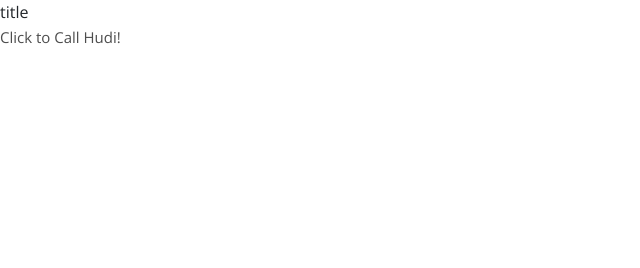
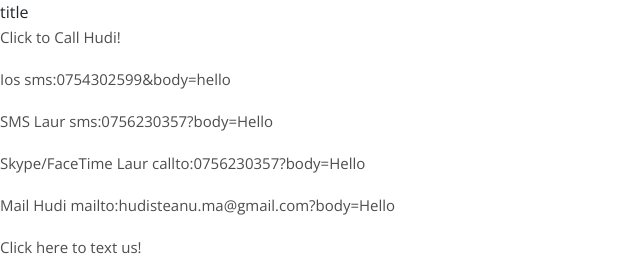
Before and after one commit to Hudi304/PWA, a plain HTML site: page index.html in a window 1280 px wide. Shown: the top 268 px of the page, without its empty margins (0-640 px from the left). Drawn offline with nearby package versions, Linux system fonts and the light colour scheme.

Commit message:
iOS tests

```diff
--- a/index.html
+++ b/index.html
@@ -87,8 +87,8 @@
     <a href="tel:0754302599">Click to Call Hudi!</a>
   </p>
 
-  <!-- <p>
-    <a href="#" onclick="openSMSMobile()">Laur sms:1234567890&body=textGoesHere</a>
+  <p>
+    <a href="#" onclick="openSMSMobile()">Ios sms:0754302599&body=hello</a>
   </p>
 
   <p>
@@ -100,7 +100,7 @@
   </p>
 
   <p>
-    <a href="mailto:hudisteanu.ma@gmail.com?body=Hello">Mail Hudi</a>
+    <a href="mailto:hudisteanu.ma@gmail.com?body=Hello">Mail Hudi mailto:hudisteanu.ma@gmail.com?body=Hello</a>
   </p>
 
   <p>
@@ -123,7 +123,14 @@
 
   <p>
     <a href="facetime-audio:ilie.filip@techquarter.io">facetime-audio:ilie.filip@techquarter.io</a>
-  </p> -->
+  </p>
+
+  <script>
+    function openSMSMobile(e) {
+        window.open('sms:0754302599&body=hello', '_self');
+        return false;
+    }
+  </script>
 
 
 </body>
```
